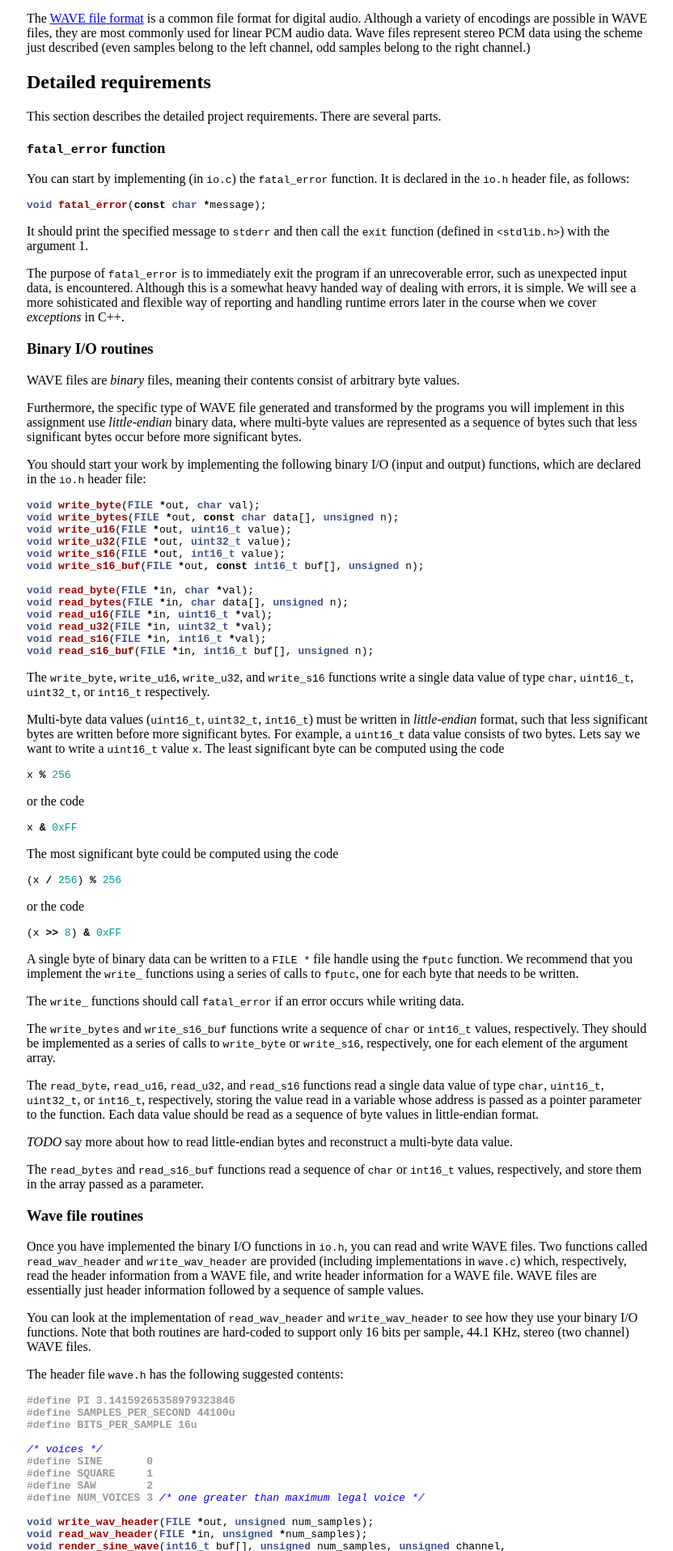
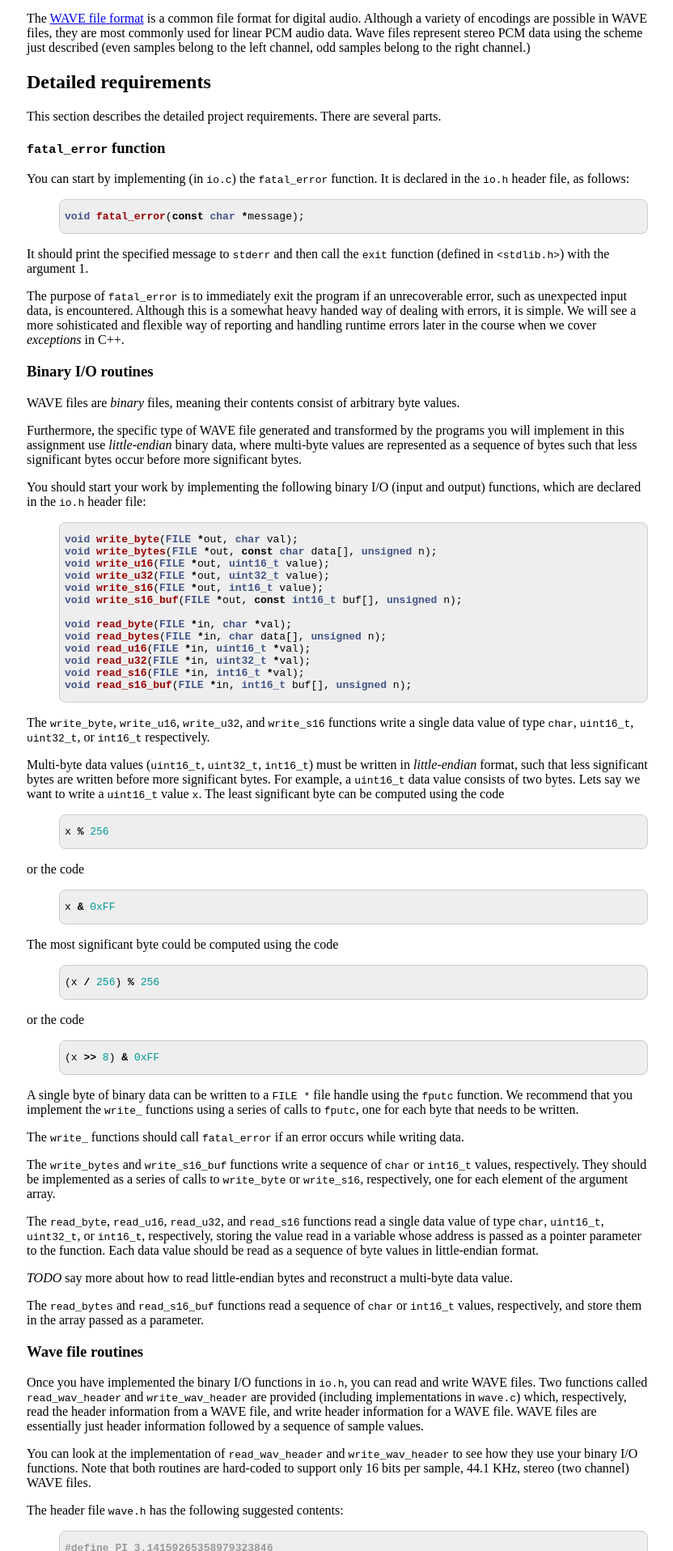
Before and after one commit to jhuintprog/fall2019, a Jekyll site: the page built from midterm_proj.md, in a window 1280 px wide. Shown: the part 3007-4923 px from the top of the page at 81% size, without its empty margins (223-1055 px from the left). Built offline with Jekyll 4.4.1, drawn with Linux system fonts in a browser that asks for light colours.

Commit message:
more css to separate file

```diff
--- a/_layouts/default.html
+++ b/_layouts/default.html
@@ -5,29 +5,8 @@
 <head>
 	<title>{{page.title}}</title>
 	<link rel="shortcut icon" href="{{site.baseurl}}/img/favicon.png">
+	<link rel="stylesheet" type="text/css" href="{{site.baseurl}}/css/intprog.css">
 	<link rel="stylesheet" type="text/css" href="{{site.baseurl}}/css/syntax.css">
-	<style>
-		table {
-			border-collapse: collapse;
-			border-top: 1px solid black;
-			border-bottom: 1px solid black;
-		}
-
-		tr { border: 1px solid black; }
-
-		th {
-			text-align: left;
-		}
-
-		th, td {
-			padding: 4px 8px;
-		}
-
-		#content {
-			margin: 0 auto;
-			max-width: 48em;
-		}
-	</style>
 </head>
 
 <body>
--- /dev/null
+++ b/css/intprog.css
@@ -0,0 +1,29 @@
+table {
+	border-collapse: collapse;
+	border-top: 1px solid black;
+	border-bottom: 1px solid black;
+}
+
+tr { border: 1px solid black; }
+
+th {
+	text-align: left;
+}
+
+th, td {
+	padding: 4px 8px;
+}
+
+#content {
+	margin: 0 auto;
+	max-width: 48em;
+}
+
+div.highlighter-rouge {
+	margin-left: 40px;
+	padding-left: 6px;
+	padding-right: 6px;
+	background: #eee;
+	border: 1px solid #ccc;
+	border-radius: 8px;
+}
```
